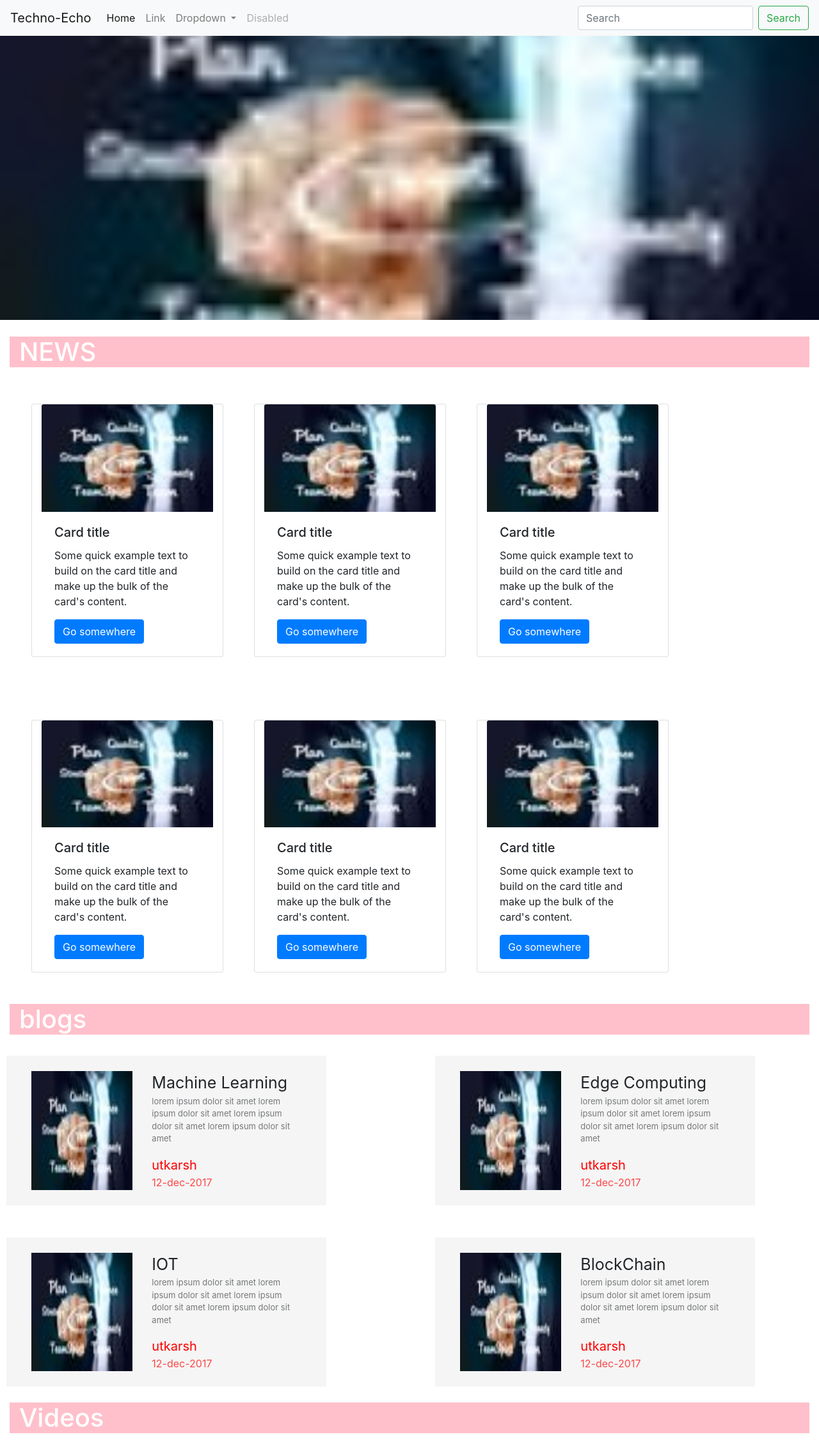
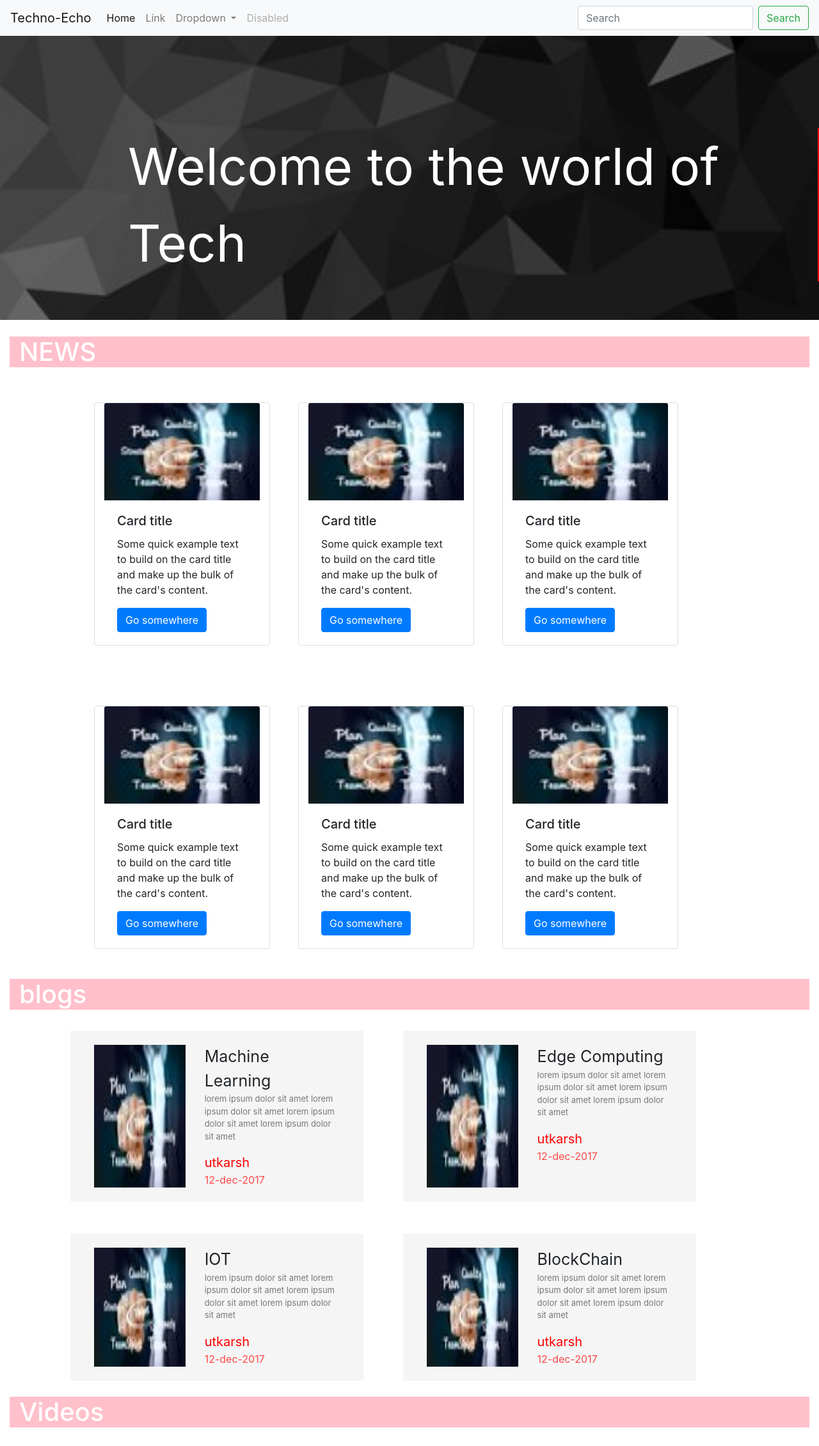
Before and after one commit to Utkarsh1999/technoecho, a plain HTML site: page index.html in a window 1280 px wide. Shown: the top 2260 px of the page at 64% size. Drawn offline with nearby package versions, Linux system fonts and the light colour scheme; grey boxes are pictures that could not be loaded.

Commit message:
Add files via upload

```diff
--- /dev/null
+++ b/autotype.js
@@ -0,0 +1,14 @@
+var i = -1;
+var txt = ' Welcome to the world of Tech'; /* The text */
+var speed = 100; /* The speed/duration of the effect in milliseconds */
+//document.getElementById("one").onload = function(){typeWriter()}
+function typeWriter() {
+  if (i < txt.length) {
+    document.getElementById("one").innerHTML += txt.charAt(i);
+    i++;
+    setTimeout(typeWriter, speed);
+  }
+}
+//window.alert("script loaded");
+typeWriter();
+//
--- a/index.css
+++ b/index.css
@@ -61,7 +61,7 @@
  .news-letter-container {
  	height: 20%;
  	padding: 2%;
- 	background:pink;
+ 	background:darkgrey;
  }
 
 .newsletter-form {
@@ -71,7 +71,7 @@
 }
 
 .baseline {
-	background: pink;
+	background: darkgrey;
 
 }
 
@@ -84,14 +84,42 @@
 
 .parallax {
     /* The image used */
-     background-image: url("gen-pic.jpg");
-     content: " ";
+    background-image: url("bg.jpg");
+     /*content: " ";*/
     /* Set a specific height */
     min-height: 500px;
-
+    /*background-color: pink;*/
     /* Create the parallax scrolling effect */
     background-attachment: fixed;
     background-position: center;
     background-repeat: no-repeat;
     background-size: cover;
 }
+
+#header{
+  position: absolute;
+  z-index: 1000;
+  top: 200px;
+  left: 200px;
+}
+
+.padding-left {
+	padding-left: 10%;
+}
+
+.one {
+  color: white;
+  position: absolute;
+  z-index: 1000;
+  top: 200px;
+  left: 200px;
+  font-size: 80px;
+  border-right: 2px solid red;
+}
+
+/*media query for parallax*/
+@media only screen and (max-device-width: 1024px) {
+    .parallax {
+        background-attachment: scroll;
+    }
+}
--- a/index.html
+++ b/index.html
@@ -4,10 +4,10 @@
 	<title>Home | Technoecho</title>
 	<meta name="viewport" content="width=device-width, initial-scale=1">
 	<link rel="stylesheet" type="text/css" href="https://maxcdn.bootstrapcdn.com/bootstrap/4.0.0/css/bootstrap.min.css">
-	<script type="text/javascript" src="https://maxcdn.bootstrapcdn.com/bootstrap/4.0.0/js/bootstrap.min.js"></script>
-	<script src="https://code.jquery.com/jquery-3.2.1.slim.min.js" integrity="sha384-KJ3o2DKtIkvYIK3UENzmM7KCkRr/rE9/Qpg6aAZGJwFDMVNA/GpGFF93hXpG5KkN" crossorigin="anonymous"></script>
-<script src="https://cdnjs.cloudflare.com/ajax/libs/popper.js/1.12.9/umd/popper.min.js" integrity="sha384-ApNbgh9B+Y1QKtv3Rn7W3mgPxhU9K/ScQsAP7hUibX39j7fakFPskvXusvfa0b4Q" crossorigin="anonymous"></script>
-<script src="https://maxcdn.bootstrapcdn.com/bootstrap/4.0.0/js/bootstrap.min.js" integrity="sha384-JZR6Spejh4U02d8jOt6vLEHfe/JQGiRRSQQxSfFWpi1MquVdAyjUar5+76PVCmYl" crossorigin="anonymous"></script>
+
+
+
+
 	<link rel="stylesheet" type="text/css" href="index.css">
 </head>
 
@@ -61,24 +61,30 @@
 
 
 
-		<!-- corousel starts here -->
-			<div class="container-fluid parallax" style="margin-bottom: 2%;"></div>
+		<!-- parallax starts here -->
+			<div class="container-fluid parallax" style="margin-bottom: 2%;" onload="typeWriter()" onhover="typeWriter()">
+
+				<div class="autotype-div one" id="one" >
+					<script type="text/javascript"  src="autotype.js"> </script>
+				</div>
+			</div>
 
 
-		<!-- corousel ends here -->
+		<!-- parallax ends here -->
 
 
 	<!-- second container starts here -->
 		<div class="container-fluid">
 			<!-- heading sub conatiner starts -->
 			<div class="container-fluid heading-container">
-				<span class="news-heading"><h1>NEWS</h1></span>
+				<span class="news-heading" ><h1>NEWS</h1></span>
+
 			</div>
 			<!-- heading sub conatiner ends -->
 
 			<!-- news card container starts -->
 					<!-- row 1 starts -->
-				<div class="container-fluid col-md-12 row">
+				<div class="container-fluid padding-left col-md-12 row">
 					<div class="card col-md-3" style="width: 18rem;">
 					  <img class="card-img-top" src="gen-pic.jpg" alt="Card image cap">
 					  <div class="card-body">
@@ -109,7 +115,7 @@
 				</div>
 				<!-- row 1 ends -->
 				<!-- row 2 starts -->
-				<div class="container-fluid col-md-12 row">
+				<div class="container-fluid padding-left col-md-12 row">
 					<div class="card col-md-3" style="width: 18rem;">
 					  <img class="card-img-top" src="gen-pic.jpg" alt="Card image cap">
 					  <div class="card-body">
@@ -153,7 +159,7 @@
 		</div>
 
 		<!-- blog conatiner starts here -->
-		<div class="container-fluid col-md-12 row">
+		<div class="container-fluid padding-left col-md-12 row">
 			<div class="container-fluid blog-layout col-md-5 row green ">
 				<!-- <div class="container "> --><img src="gen-pic.jpg" class="rounded-right col-md-5 blue"><!-- </div> -->
 				<div class="container col-md-7 red"><span class="blog-heading">Machine Learning</span><p class="blog-content">lorem ipsum dolor sit amet lorem ipsum dolor sit amet lorem ipsum dolor sit amet lorem ipsum dolor sit amet</p>
@@ -161,7 +167,7 @@
 				<span class="date-time-of-blog">12-dec-2017</span>
 				</div>
 		</div>
-			<div class="col-md-2"></div>
+			<div class="col-md-1"></div>
 			<div class="container-fluid blog-layout col-md-5 row green ">
 				<!-- <div class="container "> --><img src="gen-pic.jpg" class="rounded-right col-md-5 blue"><!-- </div> -->
 				<div class="container col-md-7 red"><span class="blog-heading">Edge Computing</span><p class="blog-content">lorem ipsum dolor sit amet lorem ipsum dolor sit amet lorem ipsum dolor sit amet lorem ipsum dolor sit amet</p>
@@ -170,7 +176,7 @@
 				</div>
 			</div>
 		</div>
-		<div class="container-fluid col-md-12 row">
+		<div class="container-fluid padding-left col-md-12 row">
 			<div class="container-fluid blog-layout col-md-5 row green ">
 				<!-- <div class="container "> --><img src="gen-pic.jpg" class="rounded-right col-md-5 blue"><!-- </div> -->
 				<div class="container col-md-7 red"><span class="blog-heading">IOT</span><p class="blog-content">lorem ipsum dolor sit amet lorem ipsum dolor sit amet lorem ipsum dolor sit amet lorem ipsum dolor sit amet</p>
@@ -178,7 +184,7 @@
 				<span class="date-time-of-blog">12-dec-2017</span>
 				</div>
 		</div>
-			<div class="col-md-2"></div>
+			<div class="col-md-1"></div>
 			<div class="container-fluid blog-layout col-md-5 row green ">
 				<!-- <div class="container "> --><img src="gen-pic.jpg" class="rounded-right col-md-5 blue"><!-- </div> -->
 				<div class="container col-md-7 red"><span class="blog-heading">BlockChain</span><p class="blog-content">lorem ipsum dolor sit amet lorem ipsum dolor sit amet lorem ipsum dolor sit amet lorem ipsum dolor sit amet</p>
@@ -252,5 +258,11 @@
 		</div>
 
 	<!-- footer ends here -->
+
+
+	<script type="text/javascript" src="https://maxcdn.bootstrapcdn.com/bootstrap/4.0.0/js/bootstrap.min.js"></script>
+	<script src="https://code.jquery.com/jquery-3.2.1.slim.min.js" integrity="sha384-KJ3o2DKtIkvYIK3UENzmM7KCkRr/rE9/Qpg6aAZGJwFDMVNA/GpGFF93hXpG5KkN" crossorigin="anonymous"></script>
+<script src="https://cdnjs.cloudflare.com/ajax/libs/popper.js/1.12.9/umd/popper.min.js" integrity="sha384-ApNbgh9B+Y1QKtv3Rn7W3mgPxhU9K/ScQsAP7hUibX39j7fakFPskvXusvfa0b4Q" crossorigin="anonymous"></script>
+<script src="https://maxcdn.bootstrapcdn.com/bootstrap/4.0.0/js/bootstrap.min.js" integrity="sha384-JZR6Spejh4U02d8jOt6vLEHfe/JQGiRRSQQxSfFWpi1MquVdAyjUar5+76PVCmYl" crossorigin="anonymous"></script>
 </body>
 </html>
```
Also changed, not shown: bg.jpg (added), logo1.jpeg (added), tech1.jpg (added).
